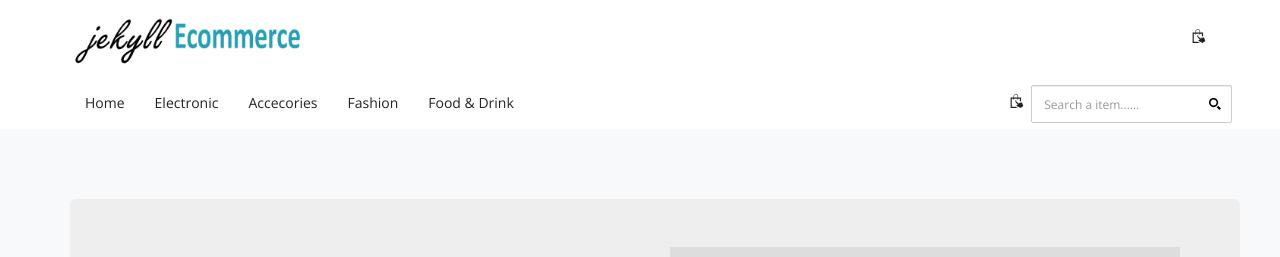
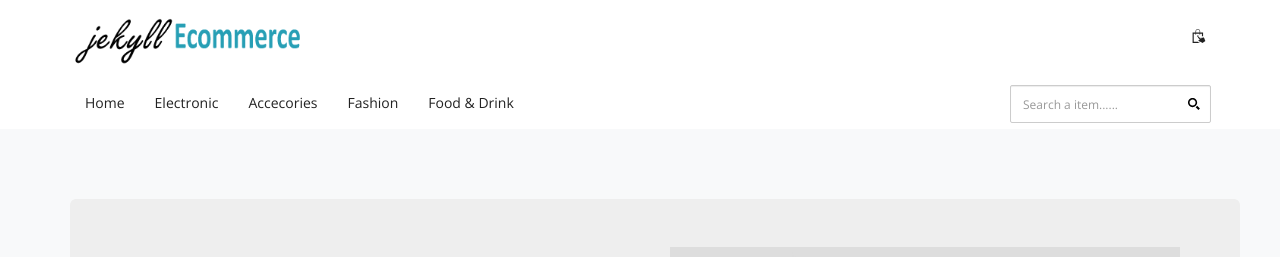
Before and after one commit to wahyu243/wah, a Jekyll site: the page built from index.html, in a window 1280 px wide. Shown: the top 257 px of the page. Built offline with Jekyll 4.4.1, drawn with Linux system fonts in a browser that asks for light colours; nearby versions of some CDN libraries; the list of posts is cut into pages by our own code.

Commit message:
Update header.html

```diff
--- a/_includes/header.html
+++ b/_includes/header.html
@@ -21,9 +21,7 @@
             </div>
             <div class="prefsearch">
                 <div class="ui search focus">
-			<a class="scroll header__checkout snipcart-checkout pointer"><svg class="icon icon-bag"><use xlink:href="#icon-bag"></use></svg>&nbsp;<span class="snipcart-total-price"></span></a>
-
-			{% include search.html %}
+		{% include search.html %}
                 </div>
             </div>
         </nav>
```
